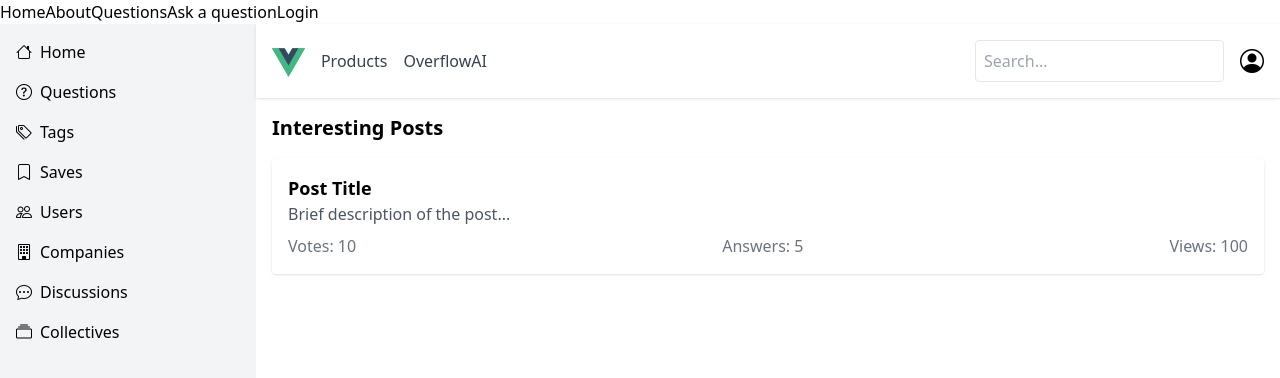
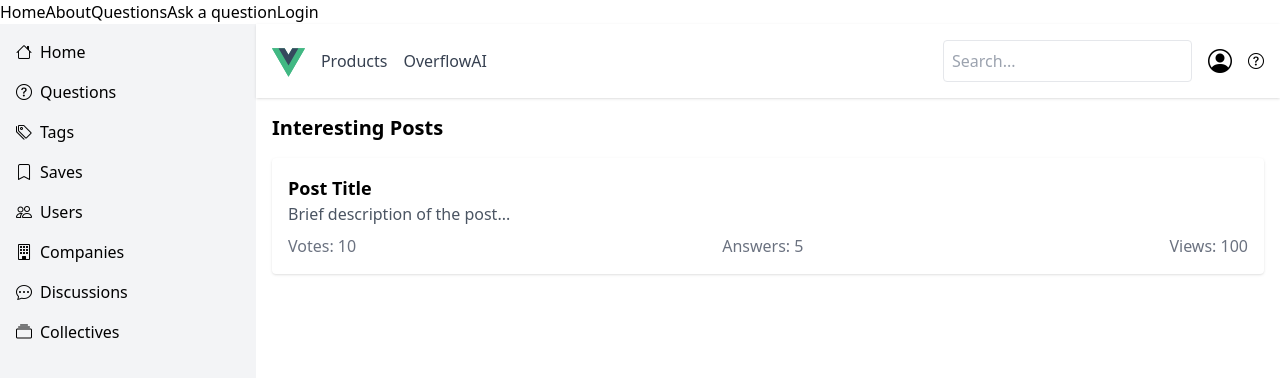
Before and after one commit to briansomogyi/web-science-forum-2, a Vue app in the folder vite-project/: page / in a window 1280 px wide. Shown: the top 378 px of the page. Built offline with nearby package versions, Linux system fonts and the light colour scheme.

Commit message:
Updated the header and the router (#22)

```diff
--- a/vite-project/src/components/Header.vue
+++ b/vite-project/src/components/Header.vue
@@ -12,6 +12,7 @@
         <div class="flex items-center space-x-4">
             <input type="text" placeholder="Search..." class="border rounded p-2">
             <RouterLink to="/users/brian-somogyi"><i class="bi bi-person-circle text-2xl"></i></RouterLink>
+            <RouterLink to="/help"><i class="bi bi-question-circle"></i></RouterLink>
         </div>
     </header>
 </template>
--- a/vite-project/src/router/index.js
+++ b/vite-project/src/router/index.js
@@ -62,6 +62,11 @@ const router = createRouter({
             path: '/users/brian-somogyi',
             name: '/my-account',
             component: () => import('../views/AccountView.vue')
+        },
+        {
+            path: '/help',
+            name: 'help',
+            component: () => import('../views/HelpCenterView.vue')
         }
     ]
 })
```
